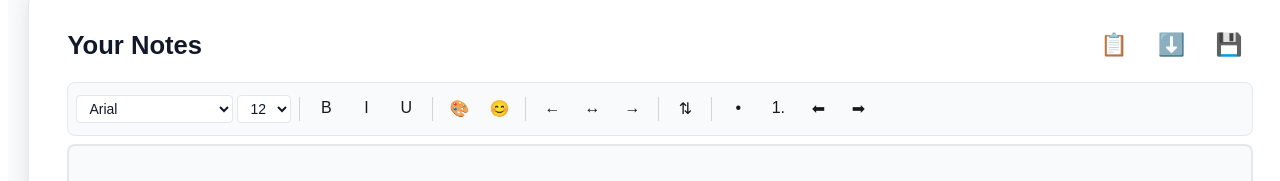
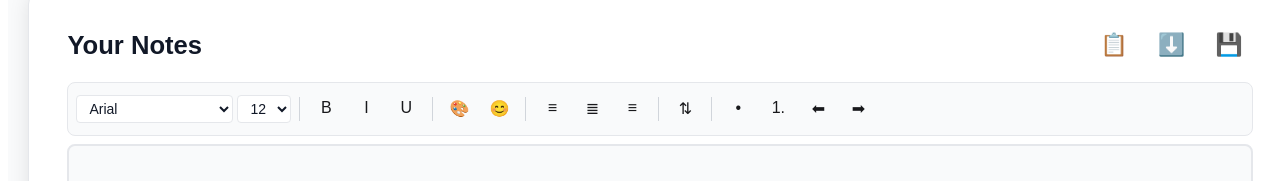
Before and after one commit to PeterWeber1/Notecraft.pro, a React (Create React App) app: page /notepad in a window 1280 px wide. Shown: the part 166-347 px from the top of the page. Built offline with nearby package versions, Linux system fonts and the light colour scheme.

Commit message:
Update Notepad.js

```diff
--- a/src/Notepad.js
+++ b/src/Notepad.js
@@ -776,9 +776,9 @@ function Notepad({ isDarkMode = false, toggleTheme = () => {} }) {
 
             <ToolbarSeparator />
 
-            <IconButton icon="←" onClick={() => { formatText('justifyLeft'); updateFormatState(); }} title="Align Left" active={!!formatState.justifyLeft} />
-            <IconButton icon="↔" onClick={() => { formatText('justifyCenter'); updateFormatState(); }} title="Align Center" active={!!formatState.justifyCenter} />
-            <IconButton icon="→" onClick={() => { formatText('justifyRight'); updateFormatState(); }} title="Align Right" active={!!formatState.justifyRight} />
+            <IconButton icon="≡" onClick={() => { formatText('justifyLeft'); updateFormatState(); }} title="Align Left" active={!!formatState.justifyLeft} />
+            <IconButton icon="≣" onClick={() => { formatText('justifyCenter'); updateFormatState(); }} title="Align Center" active={!!formatState.justifyCenter} />
+            <IconButton icon={<span style={{display:'inline-block', transform:'scaleX(-1)'}}>≡</span>} onClick={() => { formatText('justifyRight'); updateFormatState(); }} title="Align Right" active={!!formatState.justifyRight} />
 
             <ToolbarSeparator />
 
```
